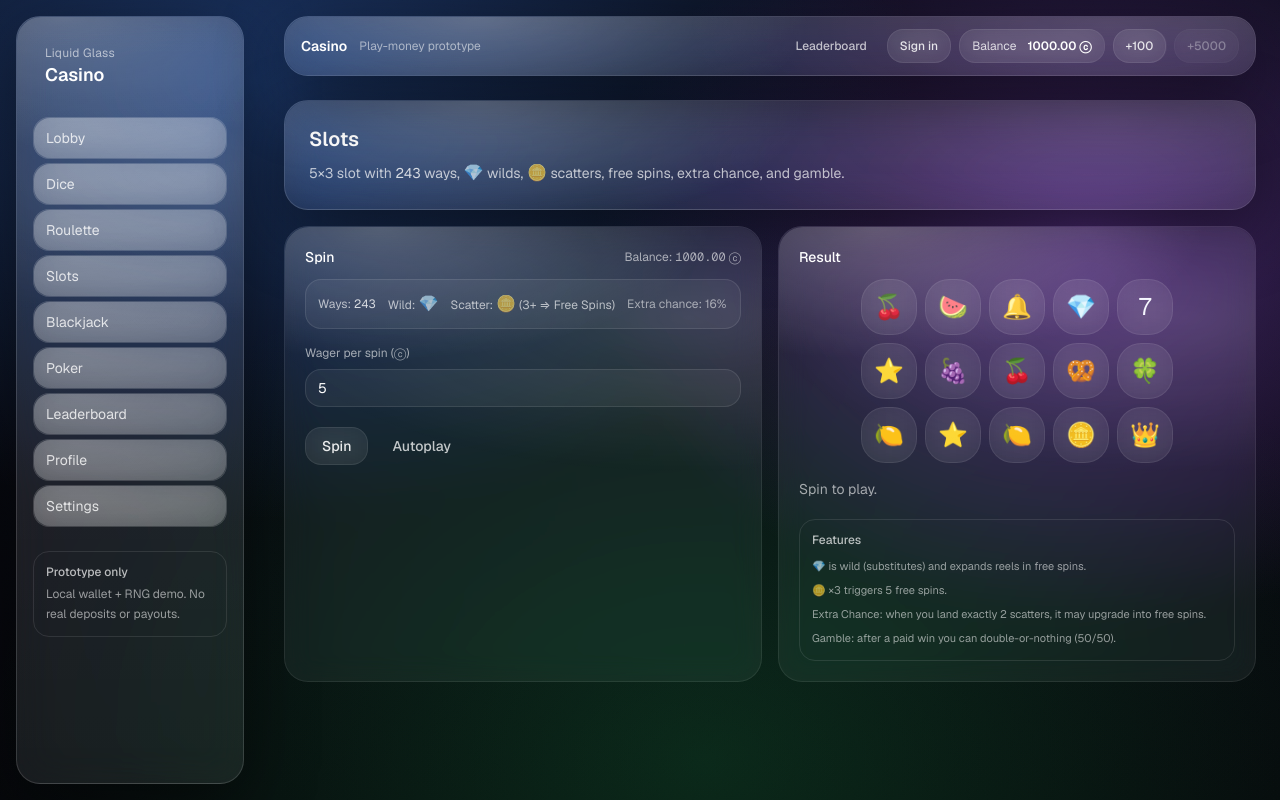
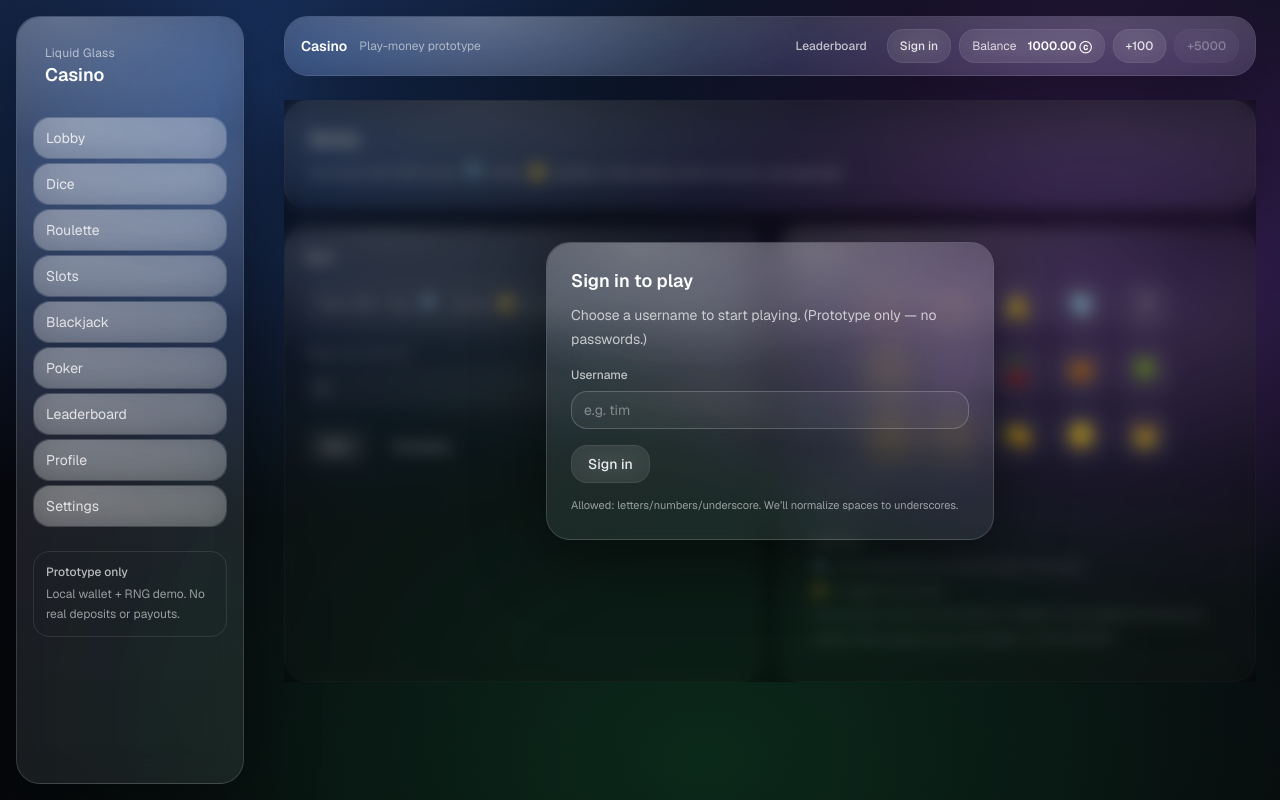
Before and after one commit to rchqwk/liquid-glass-casino, a Next.js app: page /casino/slots in a window 1280 px wide. Built offline with nearby package versions, Linux system fonts and the light colour scheme; no server answers; the database is empty.

Commit message:
Require sign-in gate before playing

```diff
--- a/app/casino/layout.tsx
+++ b/app/casino/layout.tsx
@@ -1,6 +1,7 @@
 import type { ReactNode } from "react";
 import { Sidebar } from "../components/Sidebar";
 import { Topbar } from "../components/Topbar";
+import { SignInGate } from "../components/SignInGate";
 
 export default function CasinoLayout({ children }: { children: ReactNode }) {
   return (
@@ -10,7 +11,9 @@ export default function CasinoLayout({ children }: { children: ReactNode }) {
       <div className="flex min-h-[100dvh] flex-1 flex-col">
         <Topbar />
         <main className="flex-1 p-4 sm:p-6">
-          <div className="mx-auto w-full max-w-5xl">{children}</div>
+          <div className="mx-auto w-full max-w-5xl">
+            <SignInGate>{children}</SignInGate>
+          </div>
         </main>
       </div>
     </div>
--- /dev/null
+++ b/app/components/SignInGate.tsx
@@ -0,0 +1,73 @@
+"use client";
+
+import { useMemo, useState } from "react";
+import { usePathname } from "next/navigation";
+import { useAuth } from "../lib/authClient";
+
+export function SignInGate({ children }: { children: React.ReactNode }) {
+  const { user, loading, signIn } = useAuth();
+  const pathname = usePathname();
+  const [username, setUsername] = useState("");
+  const [msg, setMsg] = useState<string | null>(null);
+  const [busy, setBusy] = useState(false);
+
+  const isAllowed = useMemo(() => {
+    // Always allow the dedicated profile page so users can manage sign-in/out.
+    if (pathname === "/casino/profile") return true;
+    return false;
+  }, [pathname]);
+
+  const blocked = !isAllowed && !loading && !user;
+
+  return (
+    <div className="relative">
+      {children}
+
+      {blocked ? (
+        <div className="absolute inset-0 z-30">
+          <div className="absolute inset-0 bg-black/40 backdrop-blur-sm" />
+          <div className="relative flex h-full w-full items-center justify-center p-4">
+            <div className="glass glass-shine w-full max-w-md rounded-3xl p-6">
+              <h3 className="text-lg font-semibold text-white">Sign in to play</h3>
+              <p className="mt-2 text-sm leading-6 text-white/70">
+                Choose a username to start playing. (Prototype only — no passwords.)
+              </p>
+
+              <label className="mt-4 block text-xs font-medium text-white/70">Username</label>
+              <input
+                className="mt-2 w-full rounded-2xl border border-white/10 bg-white/5 px-3 py-2 text-sm text-white placeholder:text-white/40 outline-none focus:border-white/20"
+                value={username}
+                onChange={(e) => setUsername(e.target.value)}
+                placeholder="e.g. tim"
+                autoFocus
+              />
+
+              <button
+                type="button"
+                className="mt-4 glass-soft rounded-2xl px-4 py-2 text-sm font-medium text-white/90 transition hover:bg-white/10 disabled:opacity-40"
+                disabled={busy}
+                onClick={async () => {
+                  setMsg(null);
+                  setBusy(true);
+                  try {
+                    const res = await signIn(username);
+                    if (!res.ok) setMsg(res.error);
+                  } finally {
+                    setBusy(false);
+                  }
+                }}
+              >
+                {busy ? "Signing in…" : "Sign in"}
+              </button>
+
+              <p className="mt-3 text-[11px] leading-5 text-white/55">
+                Allowed: letters/numbers/underscore. We’ll normalize spaces to underscores.
+              </p>
+              {msg ? <p className="mt-3 text-sm text-rose-200">{msg}</p> : null}
+            </div>
+          </div>
+        </div>
+      ) : null}
+    </div>
+  );
+}
```
